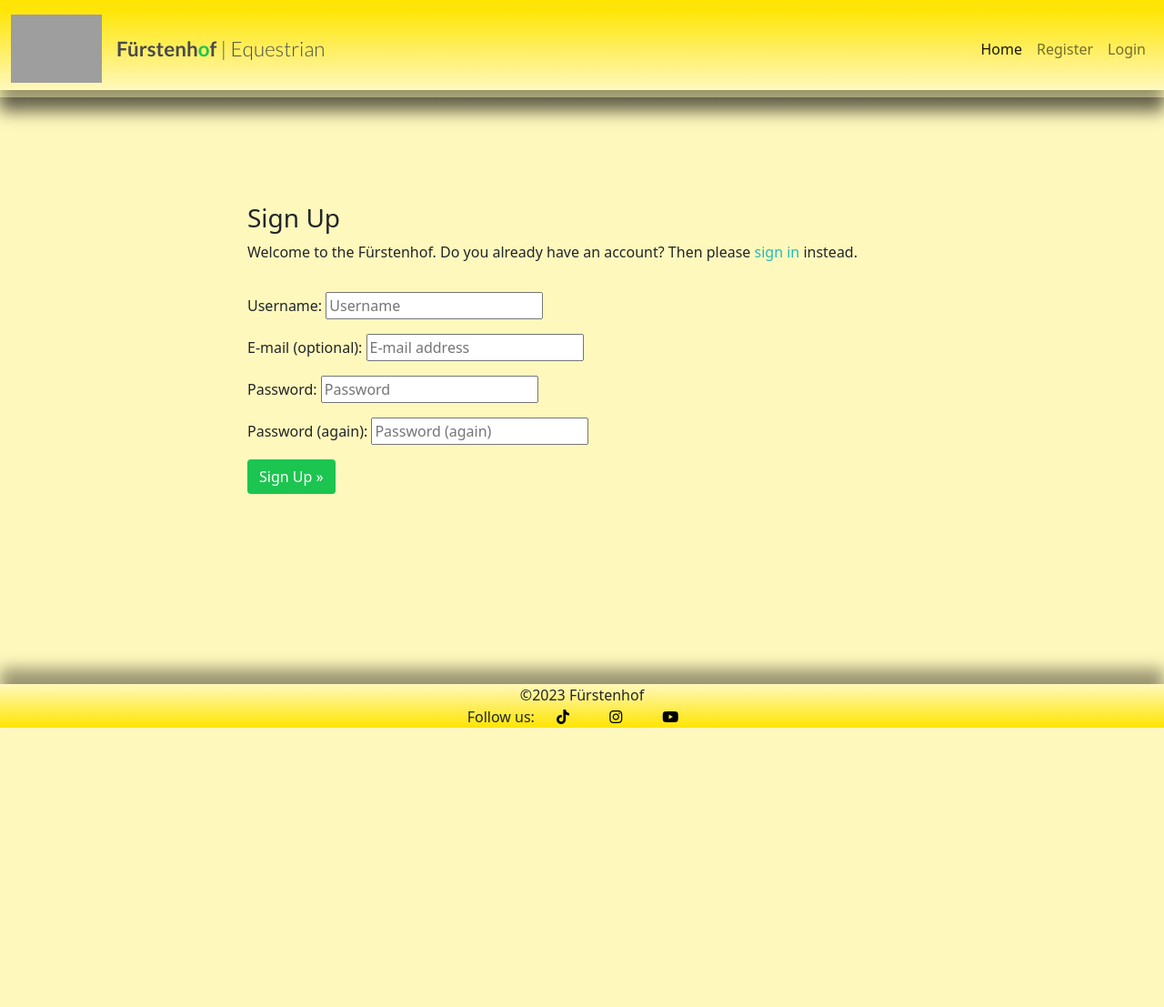
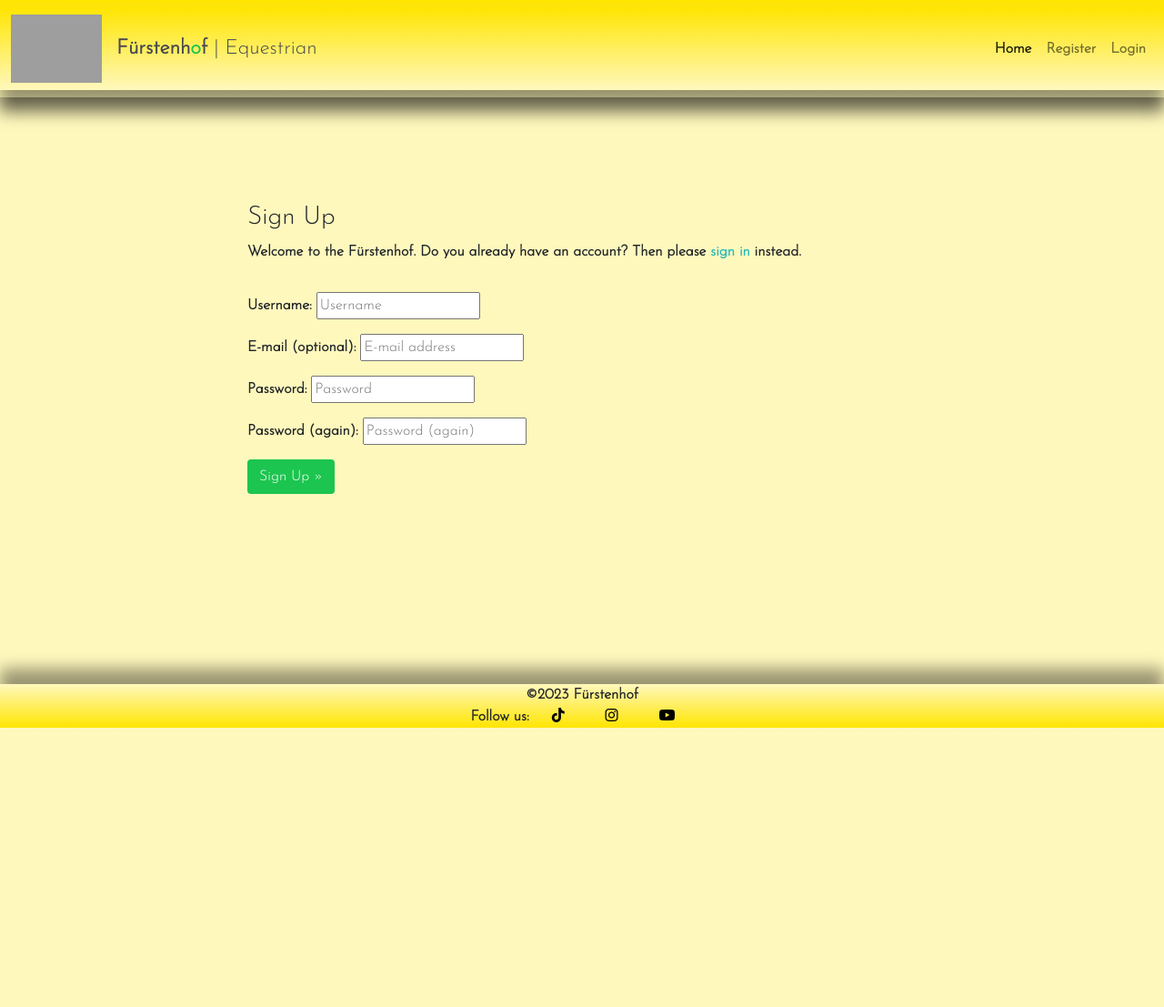
Before and after one commit to MrHaJu/Code-Institute-Projekt-4-Django-horseplaner, a Django app: page /accounts/signup/ in a window 1280 px wide. Shown: the whole page at 91% size. Run offline with Django 3.2, Linux system fonts and the light colour scheme; some libraries are stand-ins or nearby versions; grey boxes are pictures that could not be loaded.

Commit message:
customize colors and Font

```diff
--- a/static/css/style.css
+++ b/static/css/style.css
@@ -1,17 +1,33 @@
+@import url('https://fonts.googleapis.com/css2?family=Josefin+Sans:wght@300&display=swap');
+
+:root {
+    --mainBGcolor: #fff8bd;
+    --warm-yellow: #FFE500;
+    --customtext: #4a4a4f;
+    --light-green: #1cc54f;
+    --darker-green: #158b39;
+    --Link-color: #23bbbb;
+    --very-dark-color: #1A1A1A;
+    --very-light-color: #FFFFFF;
+}
+
+
 body {
-    background-color: #fff8bd;
+    background-color: var(--mainBGcolor);
     overflow-x: hidden;
+    font-family: 'Josefin Sans', sans-serif;
+    font-weight: bold;
 }
 
 .brand {
-    font-family: Lato, sans-serif;
+    font-family: 'Josefin Sans', sans-serif;
     font-size: 1.4rem;
     font-weight: 700;
-    color: #4a4a4f;
+    color: var(--customtext);
 }
 
 .red-o {
-    color: #1cc54f;
+    color: var(--light-green);
 }
 
 .thin {
```
Also changed, not shown: other parts of static/css/style.css (+25 -25 lines).
